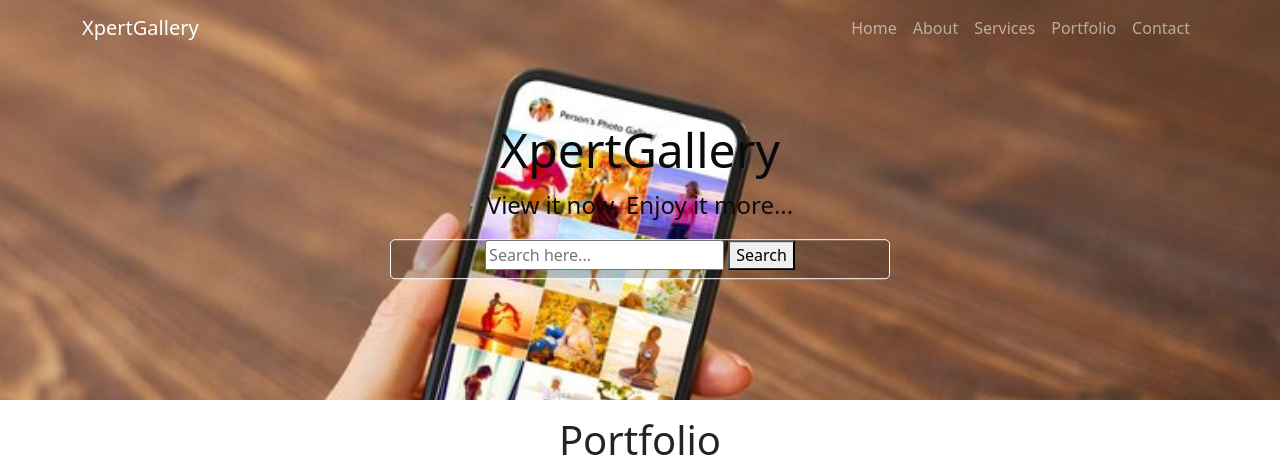
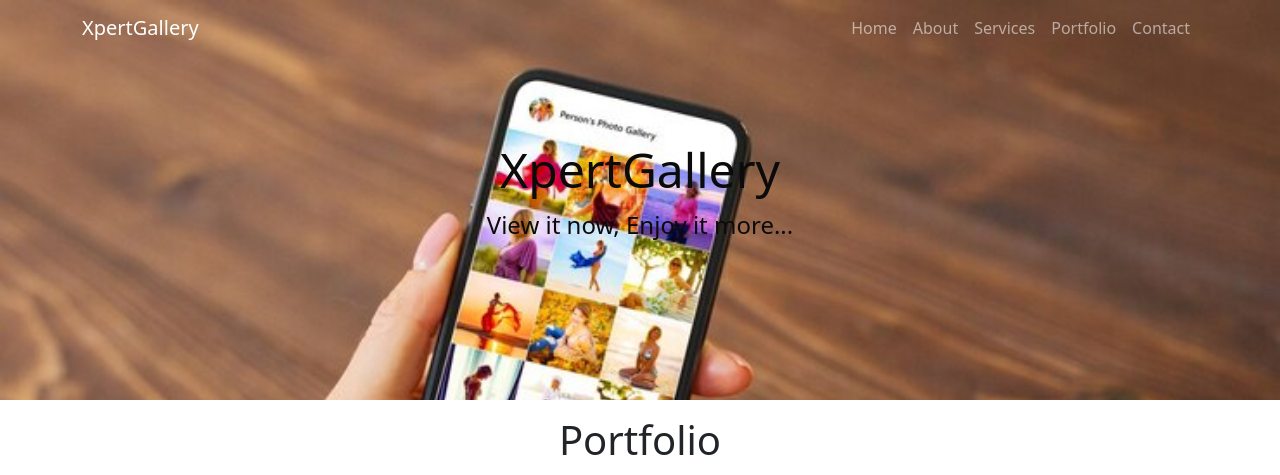
Before and after one commit to Afsheen96/Xpert-Gallery, a plain HTML site: page xpert.html in a window 1280 px wide. Shown: the top 475 px of the page. Drawn offline with nearby package versions, Linux system fonts and the light colour scheme.

Commit message:
removed searchbar

```diff
--- a/xpert.css
+++ b/xpert.css
@@ -22,12 +22,3 @@
     transform: translate(-50%, -50%);
     color: rgb(12, 11, 11);
 }
-.search {
-    width: 500px;
-    height: 40px;
-    margin: auto;
-    background: #444;
-    background: rgba(0,0,0,.2);
-    border-radius:  5px;
-    border: 1px solid #fff;
-}
--- a/xpert.html
+++ b/xpert.html
@@ -53,12 +53,6 @@
         <div class="col-lg-12 col-md-12 col-sm-12 col-xs-12 hero-text">
             <h2 class="hero_title">XpertGallery</h2>
             <p class="hero_desc">View it now, Enjoy it more...</p>
-            <div>
-                <form class="search" action="">
-                    <input type="search" placeholder="Search here..." required>
-                    <button type="submit">Search</button>
-                </form>
-            </div>
         </div>
         </div>
     </div>
```
